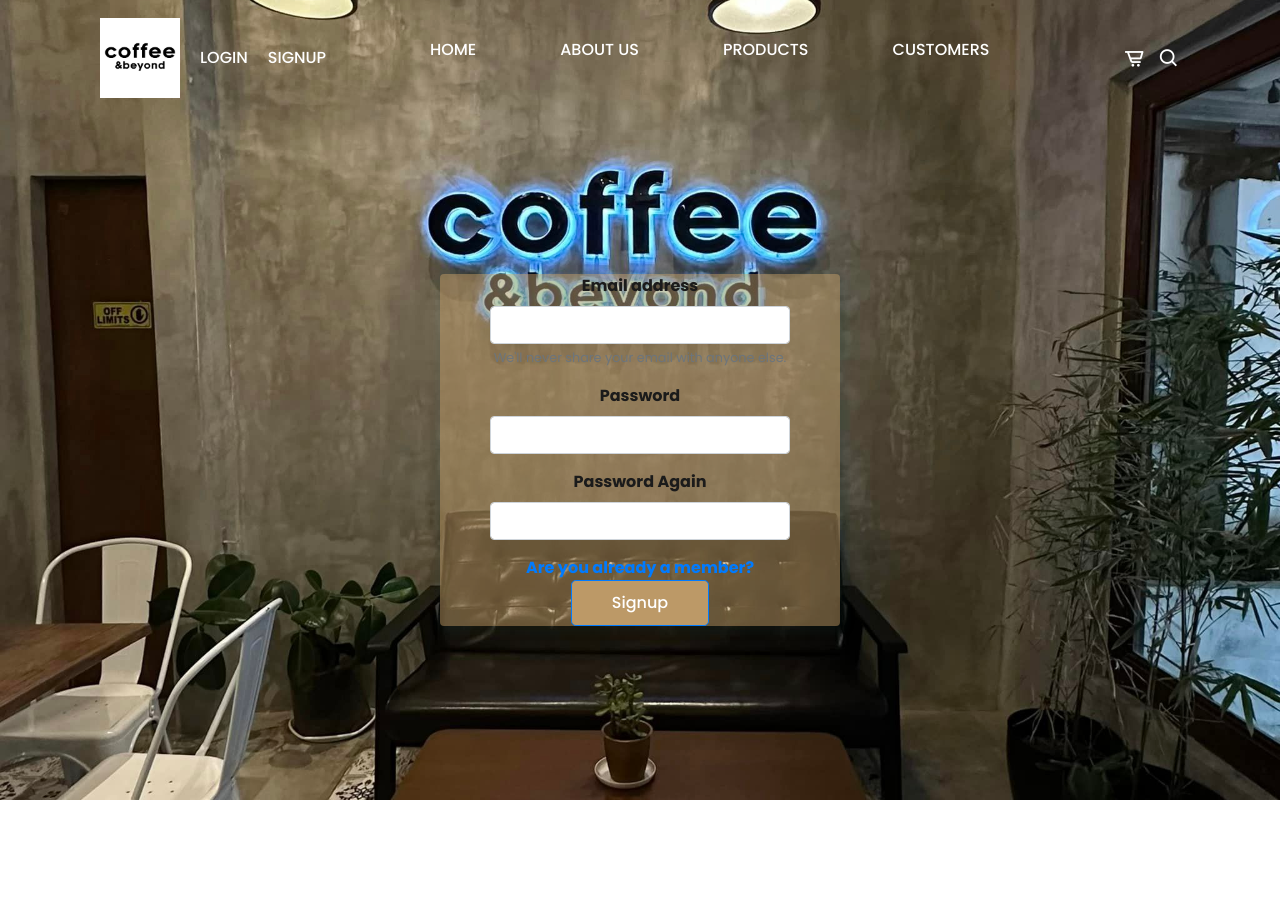
After one commit to mclegarejos/cafe, a PHP site: page /cafesignup.php in a window 1280 px wide. The commit adds this page. Run offline with PHP 8.4, Linux system fonts and the light colour scheme.

Commit message:
cafe login and signup

```diff
--- /dev/null
+++ b/cafelogin.php
@@ -0,0 +1 @@
+Hello
--- /dev/null
+++ b/cafesignup.php
@@ -0,0 +1,103 @@
+<!doctype html>
+<html lang="en">
+  <head>
+    <!-- Required meta tags -->
+    <meta charset="utf-8">
+    <meta name="viewport" content="width=device-width, initial-scale=1, shrink-to-fit=no">
+
+    <!-- Bootstrap CSS -->
+    <link rel="stylesheet" href="https://cdn.jsdelivr.net/npm/bootstrap@4.4.1/dist/css/bootstrap.min.css" integrity="sha384-Vkoo8x4CGsO3+Hhxv8T/Q5PaXtkKtu6ug5TOeNV6gBiFeWPGFN9MuhOf23Q9Ifjh" crossorigin="anonymous">
+
+    <!--MY CSS FILE-->
+    <link rel="stylesheet" href="style.css">
+
+    <!-- BOX ICONS -->
+    <link rel="stylesheet" href="https://unpkg.com/boxicons@latest/css/boxicons.min.css">
+
+
+    <title>Coffee and Beyond</title>
+  </head>
+
+  <body>
+
+      <!--NAVBAR-->
+    <header>
+        <a href="#" class="logo">
+            <img src="img/logo.jpg" alt="">
+        </a>
+
+    <!-- LOGIN AND SIGNUP -->
+        <div class="login-signup-links">
+            <a href="cafelogin.php" class="login-link">Login</a>
+            <a href="cafesignup.php" class="signup-link">Signup</a>
+        </div>
+
+        <!-- MENU ICON -->
+        <i class='bx bx-menu' id="menu-icon"></i>
+
+        <!-- LINKS -->
+        <ul class="navbar">
+            <li><a href="index.php">Home</a></li>
+            <li><a href="index.php">About Us</a></li>
+            <li><a href="index.php">Products</a></li>
+            <li><a href="index.php">Customers</a></li>
+        </ul>
+
+        <!-- ICON -->
+        <div class="header-icon">
+            <i class='bx bx-cart-alt' ></i>
+            <i class='bx bx-search' id="search-icon"></i>
+        </div>
+
+        <!-- SEARCH BOX -->
+        <div class="search-box">
+            <input type="search" name="" id="" placeholder="Search Here...">
+        </div>
+
+    </header>
+      <!-- HOME -->
+    <section class="home" id="home">
+    <div class="container">
+        <!--SIGNUP FORM-->
+        <form class="form" method="post">
+            <div class="form-group">
+                <label>Email address</label>
+                <input type="email" class="form-control" name="signupEmail" aria-describedby="emailHelp">
+                <small id="emailHelp" class="form-text text-muted">We'll never share your email with anyone else.</small>
+            </div>
+                <div class="form-group">
+                    <label>Password</label>
+                    <input type="password" class="form-control" name="signupPassword">
+                </div>
+                    <div class="form-group">
+                        <label>Password Again</label>
+                        <input type="password" class="form-control" name="signupPassword2">
+                    </div>
+                      <a href="cafelogin.php">Are you already a member?</a><br>
+                        <button name="signup" type="submit" class="btn btn-primary">Signup</button>
+        </form>
+    </div>
+
+    </section>
+
+
+
+
+    <section>
+
+  </section>
+
+
+
+
+
+
+
+    <!--BOOTSTRAP JS-->
+    <script src="https://code.jquery.com/jquery-3.4.1.slim.min.js" integrity="sha384-J6qa4849blE2+poT4WnyKhv5vZF5SrPo0iEjwBvKU7imGFAV0wwj1yYfoRSJoZ+n" crossorigin="anonymous"></script>
+    <script src="https://cdn.jsdelivr.net/npm/popper.js@1.16.0/dist/umd/popper.min.js" integrity="sha384-Q6E9RHvbIyZFJoft+2mJbHaEWldlvI9IOYy5n3zV9zzTtmI3UksdQRVvoxMfooAo" crossorigin="anonymous"></script>
+    <script src="https://cdn.jsdelivr.net/npm/bootstrap@4.4.1/dist/js/bootstrap.min.js" integrity="sha384-wfSDF2E50Y2D1uUdj0O3uMBJnjuUD4Ih7YwaYd1iqfktj0Uod8GCExl3Og8ifwB6" crossorigin="anonymous"></script>
+
+
+  </body>
+</html>
--- a/style.css
+++ b/style.css
@@ -48,12 +48,31 @@ header.shadow{
 
 }
 .logo img {
-    width: 60px;
+    width: 80px;
+    margin-right: 20px;
 }
+.login-signup-links {
+    display: flex;
+    align-items: center;
+
+}
+
+.login-signup-links a {
+    margin-right: 20px;
+    text-decoration: none;
+    color: var(--bg-color);
+    font-size: 1rem;
+    text-transform: uppercase;
+    font-weight: 500;
+}
+
 .navbar {
     display: flex;
+    flex-grow: 1;
+    justify-content: center;
 }
 .navbar a {
+    margin-right: 50px;
     padding: 8px 17px;
     color: var(--bg-color);
     font-size: 1rem;
@@ -113,7 +132,7 @@ header.shadow{
 .home {
     width: 100%;
     min-height: 100vh;
-    background: url(img/bg.jpg);
+    background: url(img/bg1.jpg);
     background-repeat: no-repeat;
     background-size: cover;
     background-position: center;
@@ -395,3 +414,20 @@ header.shadow{
         font-size: 1.2rem;
     }
 }
+
+.form{
+    text-align: center;
+    max-width: 400px;
+    margin:auto;
+    margin-top: 100px;
+    background-color: rgba(188, 153, 103, 0.5);
+    box-shadow: var(--box-shadow);
+    border-radius: 4px;
+    font-weight: bold
+
+}
+.form-control{
+    width: 300px;
+    margin: auto;
+    font-weight: bold;
+}
```
Also changed, not shown: index.php (+7 -28 lines), img/bg1.jpg (added).
